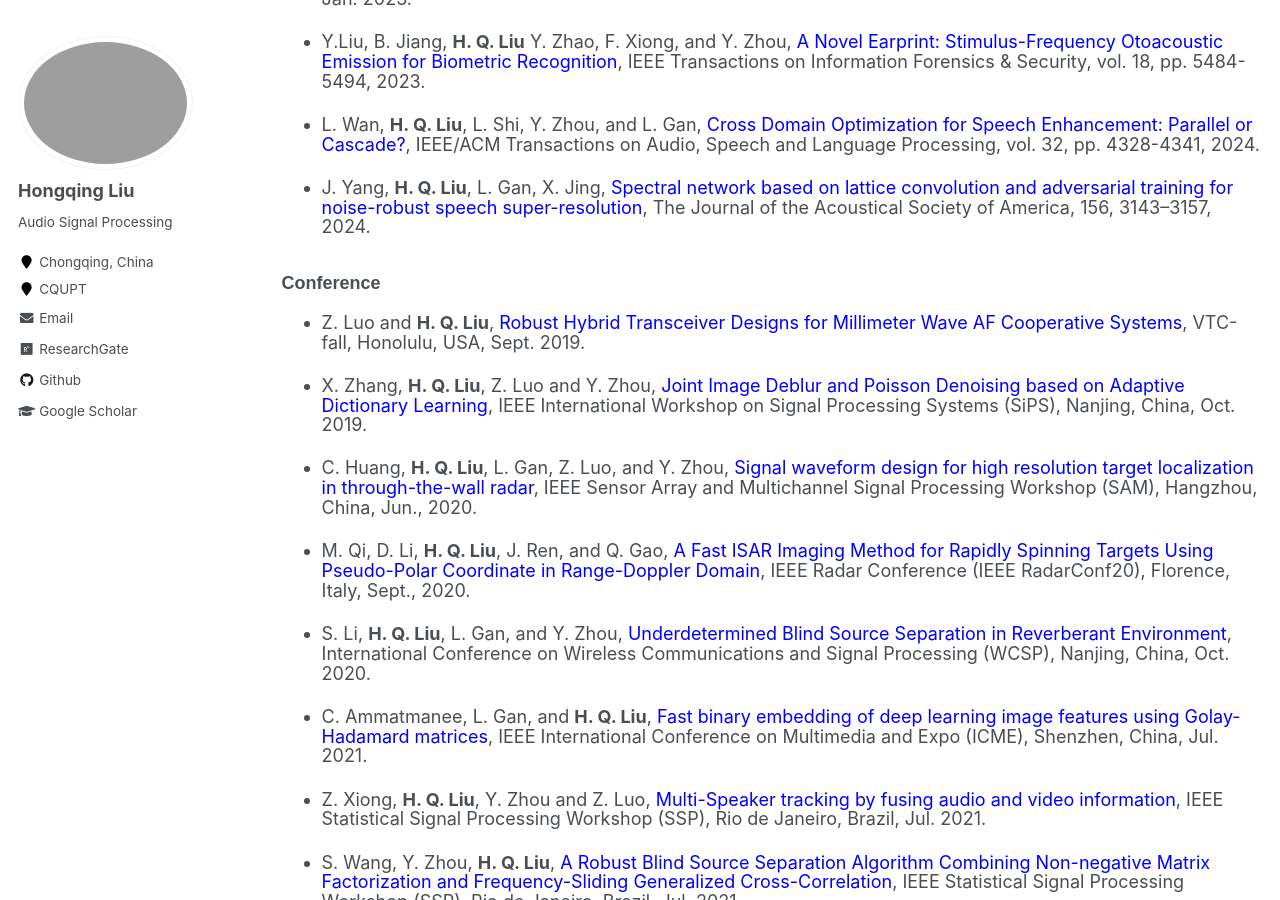
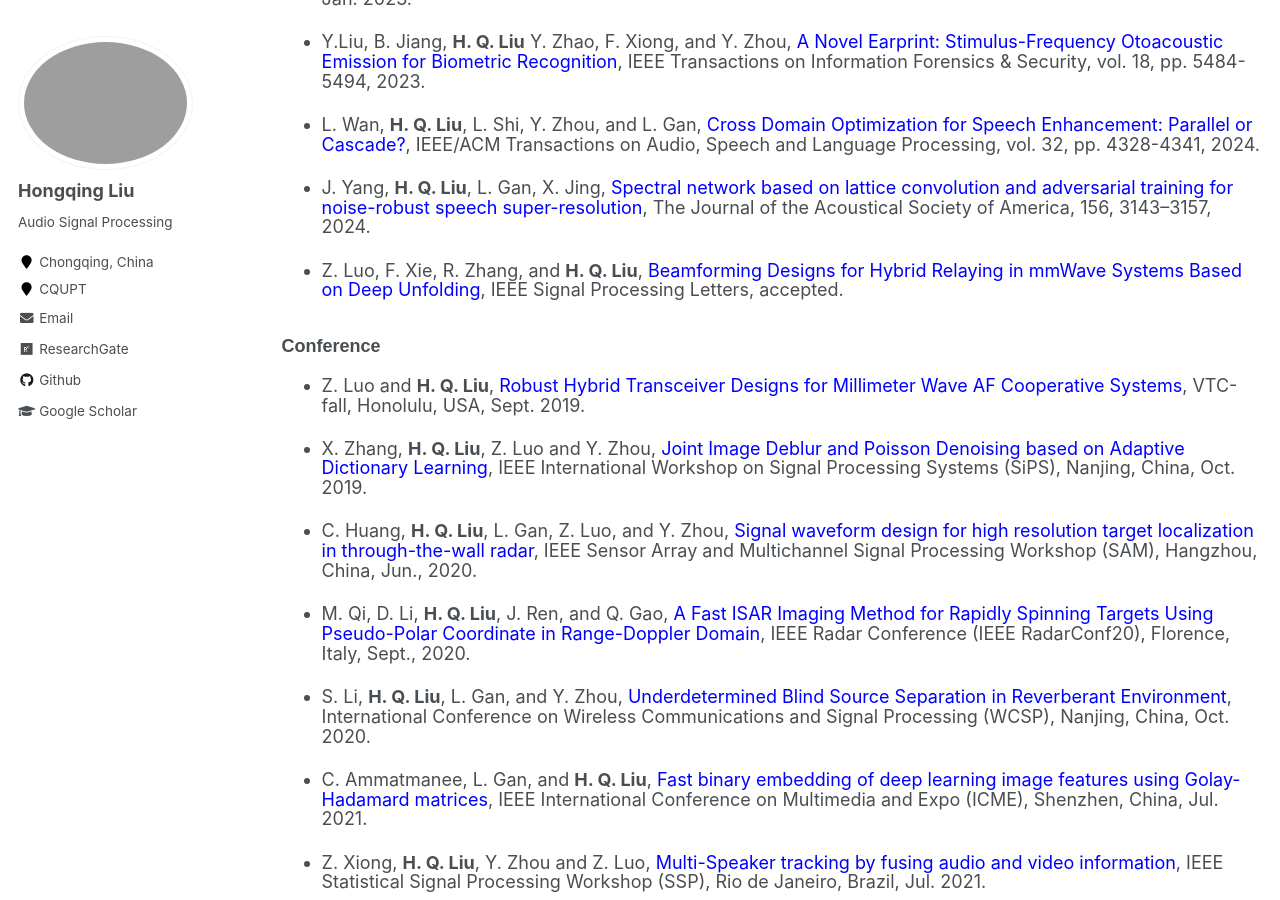
Before and after one commit to hong-qing-liu/english-hong-qing-liu.github.io, a Jekyll site: the page built from _pages/publications.md, in a window 1280 px wide and 900 px high, scrolled down 962 px. Built offline with Jekyll 4.4.1, drawn with Linux system fonts in a browser that asks for light colours.

Commit message:
Update publications.md

```diff
--- a/_pages/publications.md
+++ b/_pages/publications.md
@@ -34,6 +34,9 @@ author_profile: true
 - L. Wan, <strong>H. Q. Liu</strong>, L. Shi, Y. Zhou, and L. Gan, <span style="color: blue;">Cross Domain Optimization for Speech Enhancement: Parallel or Cascade?</span>, IEEE/ACM Transactions on Audio, Speech and Language Processing, vol. 32, pp. 4328-4341, 2024.
 
 - J. Yang, <strong>H. Q. Liu</strong>, L. Gan, X. Jing, <span style="color: blue;">Spectral network based on lattice convolution and adversarial training for noise-robust speech super-resolution</span>, The Journal of the Acoustical Society of America, 156, 3143–3157, 2024.
+
+- Z. Luo, F. Xie, R. Zhang, and <strong>H. Q. Liu</strong>, <span style="color: blue;">Beamforming Designs for Hybrid Relaying in mmWave Systems Based on Deep Unfolding</span>, IEEE Signal Processing Letters, accepted.
+
 
 ### Conference
 - Z. Luo and <strong>H. Q. Liu</strong>, <span style="color: blue;">Robust Hybrid Transceiver Designs for Millimeter Wave AF Cooperative Systems</span>, VTC-fall, Honolulu, USA, Sept. 2019.
```
